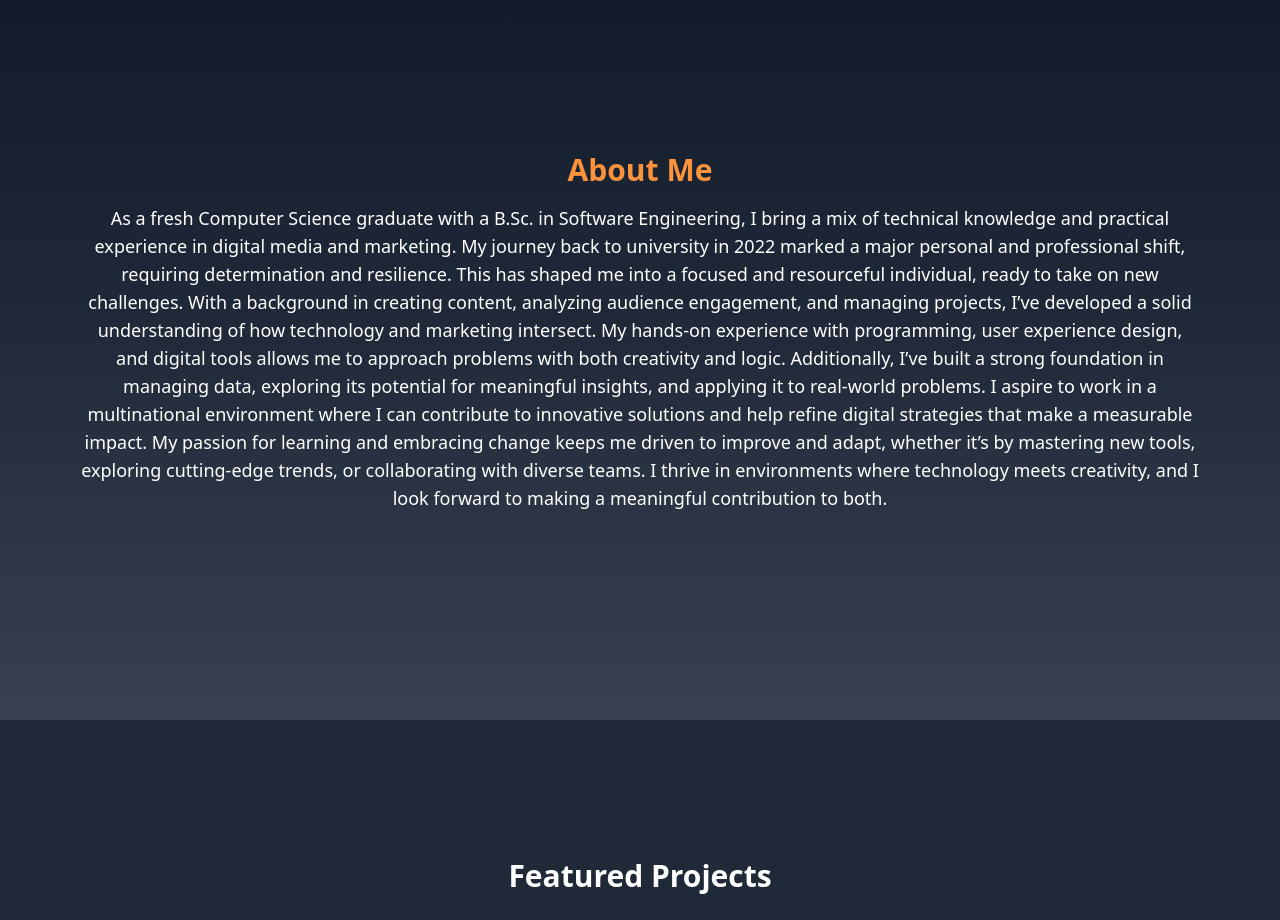
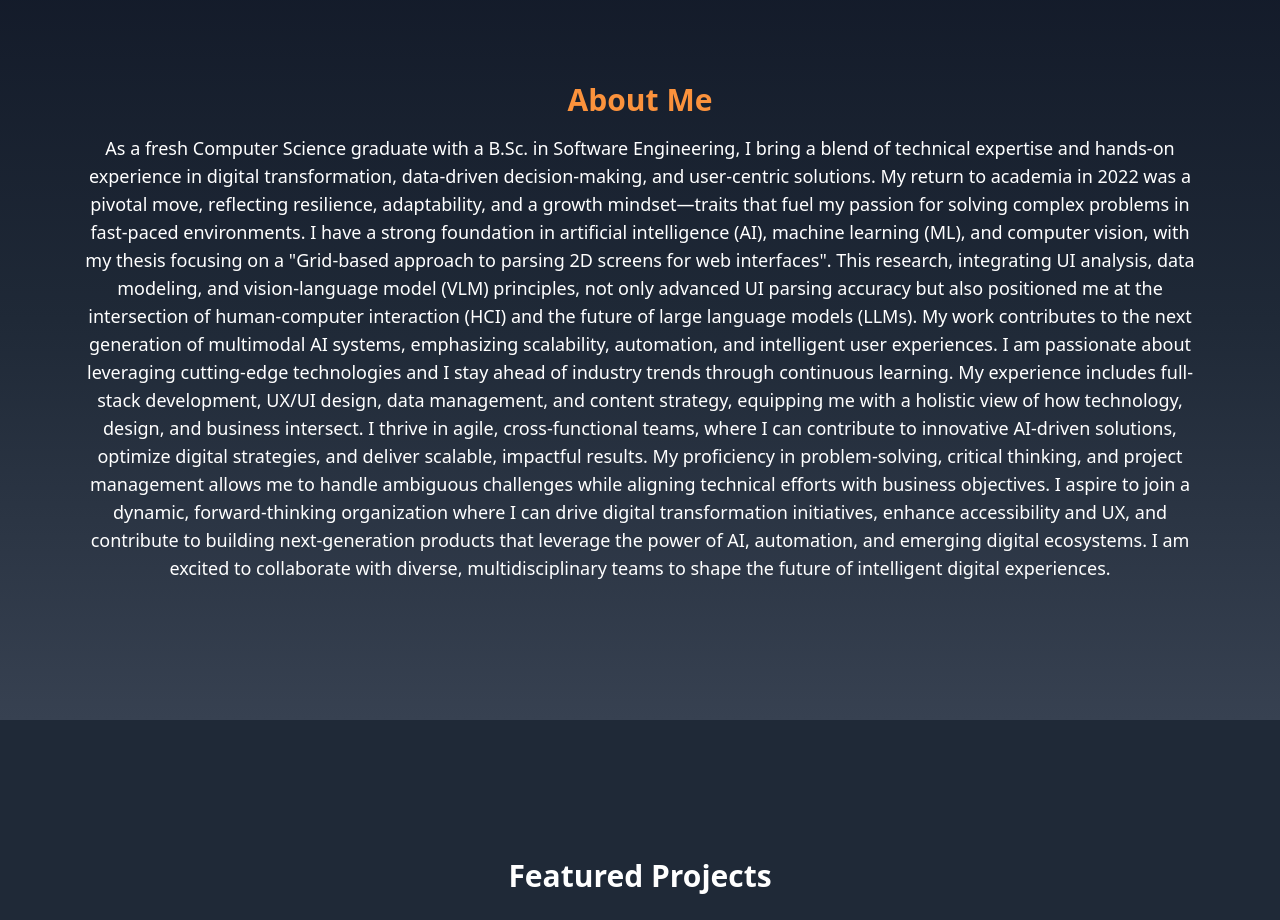
Before and after one commit to sams258/SamFolio-Portfolio-Website, a Next.js app: page / in a window 1280 px wide. Shown: the part 880-1800 px from the top of the page. Built offline with nearby package versions, Linux system fonts and the light colour scheme.

Commit message:
update about section

```diff
--- a/src/app/components/AboutSection.tsx
+++ b/src/app/components/AboutSection.tsx
@@ -20,26 +20,34 @@ const AboutSection: React.FC = () => {
           About Me
         </h2>
         <p className="text-base sm:text-lg text-white">
-          As a fresh Computer Science graduate with a B.Sc. in Software Engineering, I
-          bring a mix of technical knowledge and practical experience in digital
-          media and marketing. My journey back to university in 2022 marked a
-          major personal and professional shift, requiring determination and
-          resilience. This has shaped me into a focused and resourceful
-          individual, ready to take on new challenges. With a background in
-          creating content, analyzing audience engagement, and managing
-          projects, I’ve developed a solid understanding of how technology and
-          marketing intersect. My hands-on experience with programming, user
-          experience design, and digital tools allows me to approach problems
-          with both creativity and logic. Additionally, I’ve built a strong
-          foundation in managing data, exploring its potential for meaningful
-          insights, and applying it to real-world problems. I aspire to work in
-          a multinational environment where I can contribute to innovative
-          solutions and help refine digital strategies that make a measurable
-          impact. My passion for learning and embracing change keeps me driven
-          to improve and adapt, whether it’s by mastering new tools, exploring
-          cutting-edge trends, or collaborating with diverse teams. I thrive in
-          environments where technology meets creativity, and I look forward to
-          making a meaningful contribution to both.
+          As a fresh Computer Science graduate with a B.Sc. in Software Engineering,
+          I bring a blend of technical expertise and hands-on experience in digital
+          transformation, data-driven decision-making, and user-centric solutions.
+          My return to academia in 2022 was a pivotal move, reflecting resilience,
+          adaptability, and a growth mindset—traits that fuel my passion for solving
+          complex problems in fast-paced environments.
+          I have a strong foundation in artificial intelligence (AI), machine learning
+          (ML), and computer vision, with my thesis focusing on a &quot;Grid-based approach
+          to parsing 2D screens for web interfaces&quot;. This research, integrating UI
+          analysis, data modeling, and vision-language model (VLM) principles, not only
+          advanced UI parsing accuracy but also positioned me at the intersection of
+          human-computer interaction (HCI) and the future of large language models (LLMs).
+          My work contributes to the next generation of multimodal AI systems, emphasizing
+          scalability, automation, and intelligent user experiences.
+          I am passionate about leveraging cutting-edge technologies and I stay ahead of
+          industry trends through continuous learning. My experience includes full-stack
+          development, UX/UI design, data management, and content strategy, equipping
+          me with a holistic view of how technology, design, and business intersect.
+          I thrive in agile, cross-functional teams, where I can contribute to innovative
+          AI-driven solutions, optimize digital strategies, and deliver scalable, impactful
+          results. My proficiency in problem-solving, critical thinking, and project management
+          allows me to handle ambiguous challenges while aligning technical efforts with business
+          objectives.
+          I aspire to join a dynamic, forward-thinking organization where I can drive digital
+          transformation initiatives, enhance accessibility and UX, and contribute to building
+          next-generation products that leverage the power of AI, automation, and emerging digital
+          ecosystems. I am excited to collaborate with diverse, multidisciplinary teams to shape the
+          future of intelligent digital experiences.
         </p>
       </motion.div>
     </section>
```
